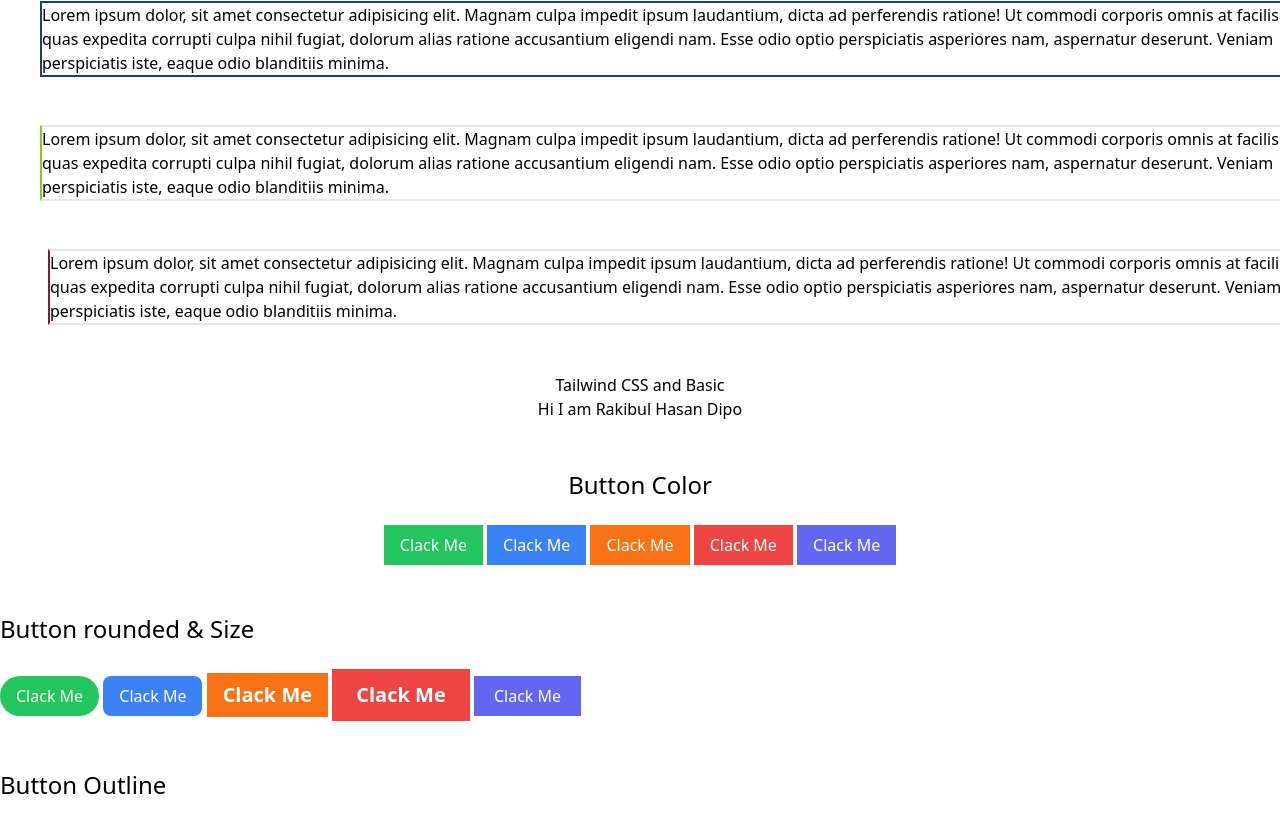
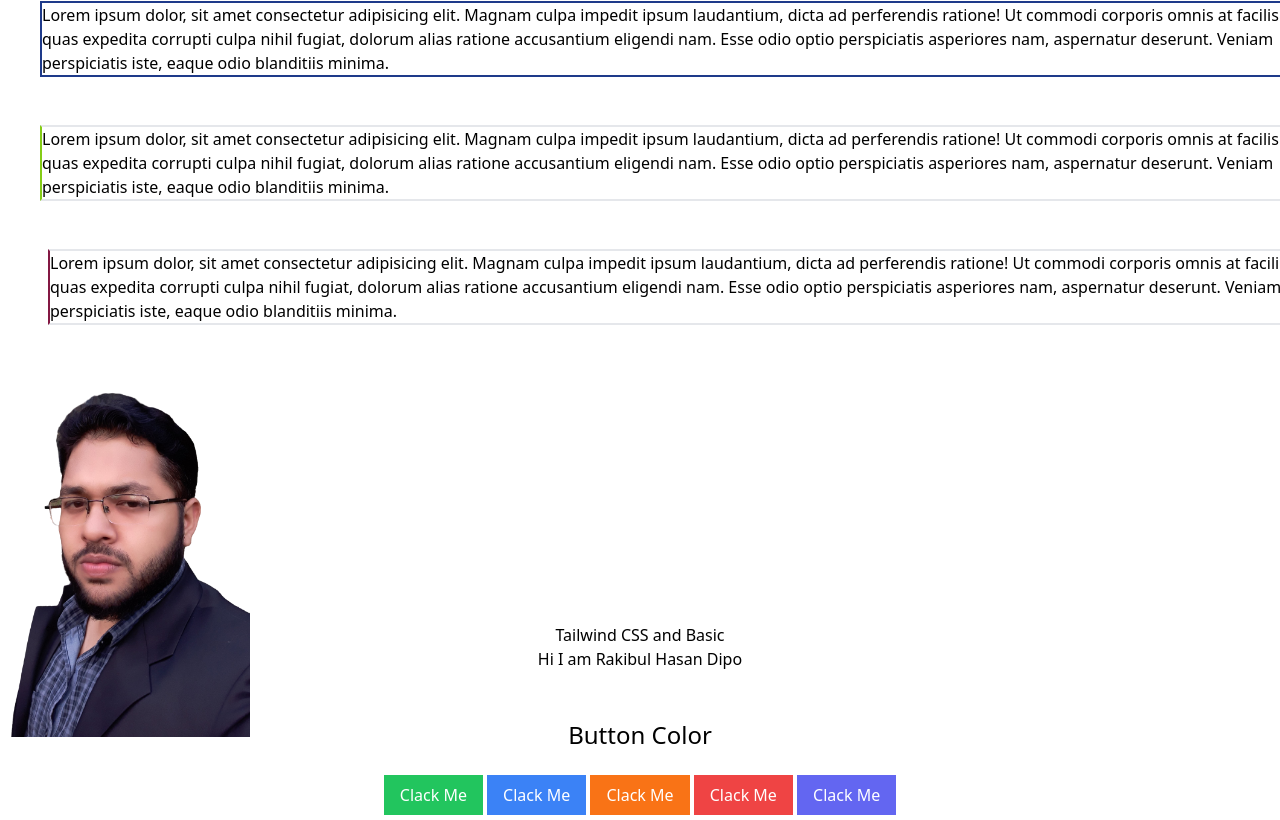
Before and after one commit to rakibuldipo/tailwind-css, a plain HTML site: page index.html in a window 1280 px wide. Shown: the part 483-1303 px from the top of the page. Drawn offline with nearby package versions, Linux system fonts and the light colour scheme.

Commit message:
add a photo

```diff
--- a/index.html
+++ b/index.html
@@ -74,7 +74,9 @@
     </section>
 
 
-
+    <div style="width:250px; height:250px">
+        <img src="dipo1.png" alt="">
+    </div>
 
 
     <div class="go">
```
Also changed, not shown: dipo1.png (added).
